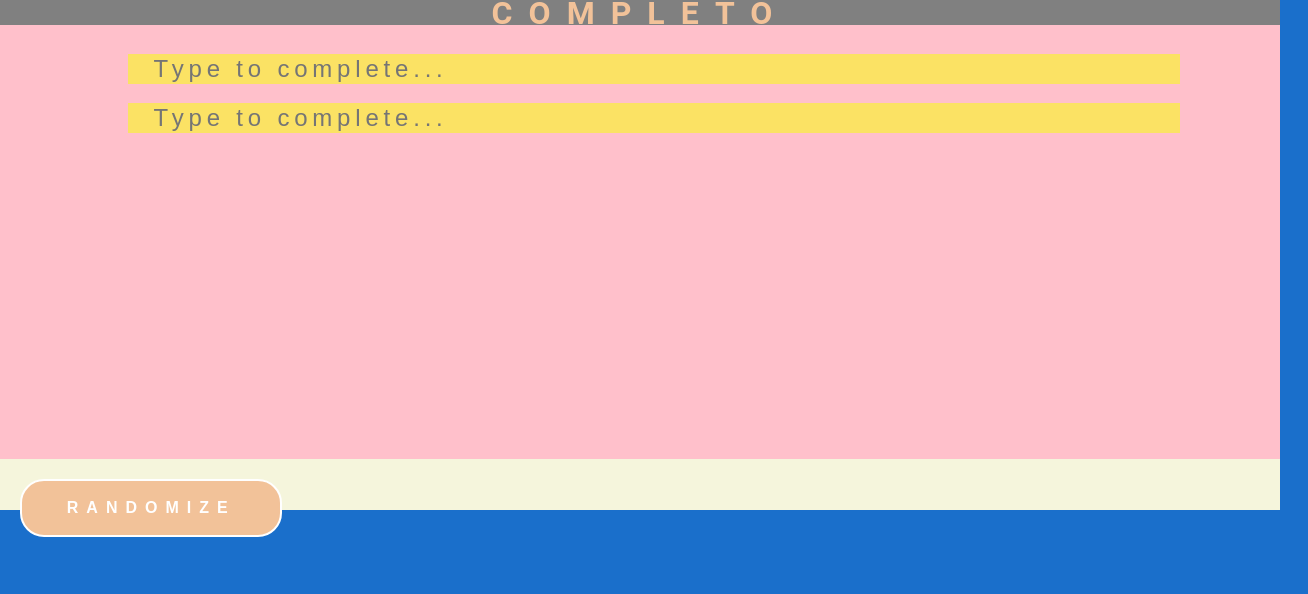
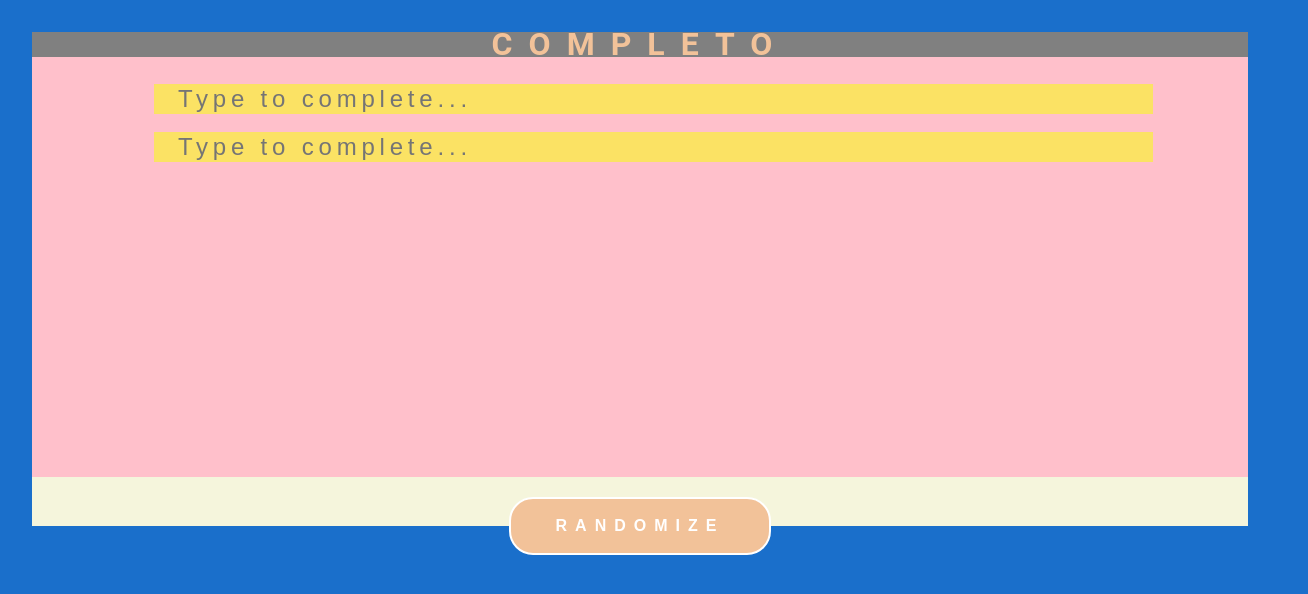
Before and after one commit to dekaghub/completo, a React (Create React App) app: page / in a window 1280 px wide. Shown: the top 594 px of the page, 1308 px wide, since content can reach past the window. Built offline with nearby package versions, Linux system fonts and the light colour scheme; no server answers.

Commit message:
Basic app works

```diff
--- a/src/App.css
+++ b/src/App.css
@@ -14,6 +14,7 @@ h1 {
 .grid-container {
   letter-spacing: 0.25em;
   display: grid;
+  margin: 2.5% 2.5%;
   grid-template-rows: 5% 85% 10%;
   grid-template-areas: "navigation-bar"
                        "main-content"
@@ -37,6 +38,7 @@ h1 {
 .bottom {
   grid-area: footer;
   justify-content: center;
+  place-items: center;
   align-items: center;
   background-color: beige;
 }
--- a/src/components/lines.jsx
+++ b/src/components/lines.jsx
@@ -1,6 +1,6 @@
 import React, { useEffect, useState } from "react";
 import axios from "axios";
-import FixedBars from "./fixedbars";
+import FixedBars from "./FixedBars";
 
 const wordList = [
   "Drive",
```
Also changed, not shown: src/App.js (+8 -13 lines), completo-wip.gif (added), 1 other file (tests, documents, lock files or other folders).
